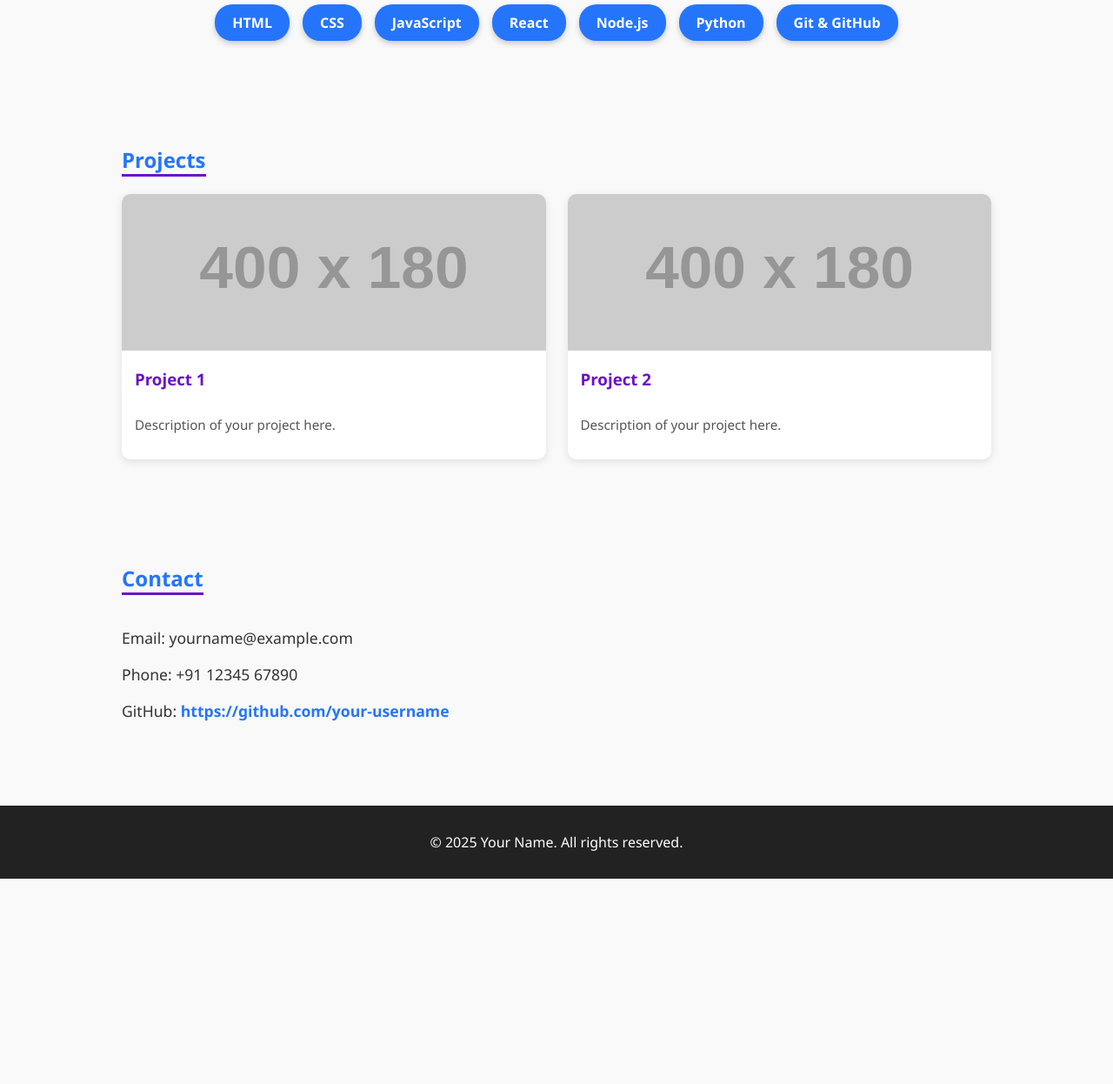
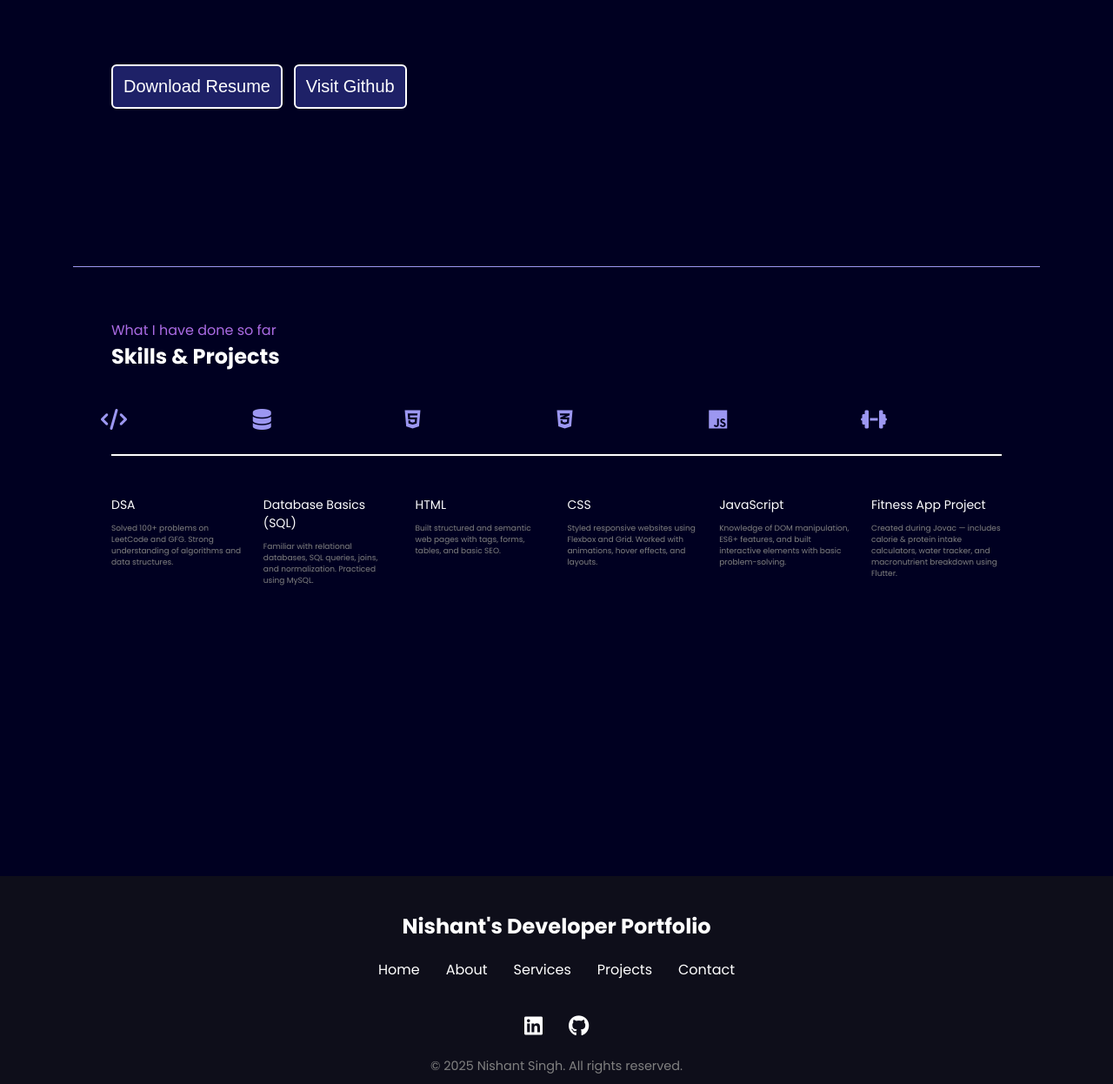
Before and after one commit to Nishant19Yadav/FULL-STACK, a plain HTML site: page me.html in a window 1280 px wide. Shown: the part 782-2028 px from the top of the page at 87% size. Before the commit the page ends 1792 px from the top, so only its background shows below. Drawn offline with nearby package versions, Linux system fonts and the light colour scheme; placeholder pictures from the web are drawn by us.

Commit message:
Portfolio

```diff
--- a/me.html
+++ b/me.html
@@ -1,220 +1,348 @@
 <!DOCTYPE html>
 <html lang="en">
+
 <head>
     <meta charset="UTF-8">
     <meta name="viewport" content="width=device-width, initial-scale=1.0">
-  <title>My Portfolio</title>
+    <title>Nishant's Portfolio</title>
+    <link rel="preconnect" href="https://fonts.googleapis.com">
+    <link rel="preconnect" href="https://fonts.gstatic.com" crossorigin>
+    <link href="https://fonts.googleapis.com/css2?family=Poppins:wght@400;600;700&display=swap" rel="stylesheet">
+    <link rel="stylesheet" href="https://cdnjs.cloudflare.com/ajax/libs/font-awesome/6.4.0/css/all.min.css" />
     <style>
-    body {
-      font-family: "Segoe UI", Arial, sans-serif;
+        * {
             margin: 0;
             padding: 0;
-      background-color: #f9f9f9;
-      color: #333;
         }
 
-    header {
-      background: linear-gradient(135deg, #6a11cb, #2575fc);
+        body {
+            background-color: rgb(0, 0, 33);
             color: white;
-      padding: 40px 0;
-      text-align: center;
-    }
-
-    header img {
-      width: 120px;
-      height: 120px;
-      border-radius: 50%;
-      border: 4px solid white;
-      margin-bottom: 15px;
-    }
-
-    header h1 {
-      margin: 10px 0 5px;
-      font-size: 2.5rem;
-    }
-
-    header p {
-      font-size: 1.2rem;
-      opacity: 0.9;
+            font-family: 'Poppins', sans-serif;
         }
 
         nav {
-      margin-top: 15px;
+            display: flex;
+            justify-content: space-around;
+            align-items: center;
+            height: 80px;
+            background-color: rgb(18, 18, 62);
         }
 
-    nav a {
+        nav ul {
+            display: flex;
+            justify-content: center;
+        }
+
+        nav ul li {
+            list-style: none;
+            margin: 0 23px;
+        }
+
+        nav ul li a {
+            text-decoration: none;
+            color: white;
+        }
+
+        nav ul li a:hover {
+            color: rgb(153, 153, 226);
+            font-size: 1.01rem;
+        }
+
+        main hr {
+            border: 0;
+            background: #9c97f1;
+            height: 1.2px;
+            margin: 60px 84px;
+        }
+
+        .left {
+            font-size: 1.5rem;
+        }
+
+        .firstSection {
+            display: flex;
+            justify-content: space-around;
+            margin: 130px 0;
+            align-items: center;
+        }
+
+        .firstSection>div {
+            width: 30%;
+        }
+
+        .leftSection {
+            font-size: 3rem;
+        }
+
+        .leftSection .buttons {
+            padding: 50px 0;
+        }
+
+        .leftSection .btn {
+            background: #1e2167;
+            color: white;
+            border: 2px solid white;
+            border-radius: 6px;
+            font-size: 20px;
+            cursor: pointer;
+            padding: 12px;
+        }
+
+        .purple {
+            color: rgb(170, 107, 228);
+        }
+
+        .text-gray {
+            color: rgb(170, 107, 228);
+        }
+
+        #element {
+            color: gray;
+        }
+
+        .secondSection {
+            max-width: 80vw;
+            margin: auto;
+            height: 80vh;
+        }
+
+        .secondSection h1 {
+            font-size: 1.5rem;
+        }
+
+        .secondSection .box {
+            position: relative;
+            display: flex;
+            justify-content: space-between;
+        }
+
+        .secondSection .box::before {
+            content: "";
+            position: absolute;
+            top: 20px;
+            /* adjust for icon alignment */
+            left: 0;
+            width: 100%;
+            height: 2px;
+            background: white;
+            z-index: 0;
+        }
+
+        .secondSection .vertical {
+            position: relative;
+            background: none;
+            z-index: 1;
+        }
+
+
+        .icon-top {
+            font-size: 24px;
+            color: #9c97f1;
+            position: relative;
+            top: -32px;
+            left: -12px;
+        }
+
+        .vertical-title {
+            position: relative;
+            top: 40px;
+            width: 150px;
+            font-size: 14px;
+            /* font-weight: bold; */
+        }
+
+        .vertical-desc {
+            position: relative;
+            top: 50px;
+            width: 150px;
+            color: gray;
+            font-size: 9px;
+        }
+
+        footer {
+            background-color: #0e0e1a;
+            color: white;
+            padding: 40px 0 10px 0;
+            font-family: 'Poppins', sans-serif;
+        }
+
+        .footer {
+            display: flex;
+            flex-direction: column;
+            align-items: center;
+            gap: 20px;
+        }
+
+        .footer-first h3 {
+            font-size: 1.5rem;
+            font-weight: bold;
+        }
+
+        .footer-links {
+            display: flex;
+            gap: 30px;
+            flex-wrap: wrap;
+            justify-content: center;
+        }
+
+        .footer-links a {
             color: white;
             text-decoration: none;
-      margin: 0 15px;
-      font-weight: bold;
-      padding: 5px 10px;
-      border-radius: 5px;
-      transition: background 0.3s;
+            font-weight: 500;
+            transition: 0.3s;
         }
 
-    nav a:hover {
-      background: rgba(255, 255, 255, 0.2);
+        .footer-links a:hover {
+            color: #9c97f1;
         }
 
-    section {
-      padding: 50px 20px;
-      max-width: 1000px;
-      margin: auto;
-    }
-
-    h2 {
-      color: #2575fc;
-      border-bottom: 3px solid #6a11cb;
-      display: inline-block;
-      margin-bottom: 20px;
-    }
-
-    #about {
+        .footer-bottom {
             text-align: center;
-    }
-
-    #about p {
-      font-size: 1.1rem;
-      line-height: 1.6;
-      max-width: 700px;
-      margin: auto;
-    }
-
-    .skills-list {
-      display: flex;
-      flex-wrap: wrap;
-      gap: 15px;
-      justify-content: center;
+            font-size: 0.9rem;
+            color: gray;
             margin-top: 20px;
         }
 
-    .skill {
-      background: #2575fc;
-      color: white;
-      padding: 10px 20px;
-      border-radius: 20px;
-      font-weight: bold;
-      box-shadow: 0 3px 6px rgba(0,0,0,0.2);
+        .footer-social {
+            display: flex;
+            justify-content: center;
+            gap: 30px;
+            margin-top: 20px;
         }
 
-    .projects {
-      display: grid;
-      grid-template-columns: repeat(auto-fit, minmax(280px, 1fr));
-      gap: 25px;
+        .footer-social i {
+            font-size: 24px;
+            color: white;
+            transition: color 0.3s ease;
         }
 
-    .project-card {
-      background: white;
-      border-radius: 10px;
-      overflow: hidden;
-      box-shadow: 0 3px 10px rgba(0,0,0,0.1);
-      transition: transform 0.3s;
+        .footer-social i:hover {
+            color: #9c97f1;
         }
 
-    .project-card:hover {
-      transform: translateY(-5px);
+        @media print {
+
+            nav,
+            footer,
+            .buttons {
+                display: none;
             }
-
-    .project-card img {
-      width: 100%;
-      height: 180px;
-      object-fit: cover;
-    }
-
-    .project-card h3 {
-      padding: 15px;
-      margin: 0;
-      color: #6a11cb;
-    }
-
-    .project-card p {
-      padding: 0 15px 15px;
-      font-size: 0.95rem;
-      color: #555;
-    }
-
-    #contact p {
-      font-size: 1.1rem;
-    }
-
-    .github-link {
-      color: #2575fc;
-      font-weight: bold;
-      text-decoration: none;
-    }
-
-    .github-link:hover {
-      text-decoration: underline;
-    }
-
-    footer {
-      text-align: center;
-      background: #222;
-      color: white;
-      padding: 15px;
-      margin-top: 30px;
         }
     </style>
 </head>
+
 <body>
-
     <header>
-    <img src="https://via.placeholder.com/120" alt="Profile Picture">
-    <h1>Your Name</h1>
-    <p>Web Developer | Designer | Programmer</p>
         <nav>
-      <a href="#about">About</a>
-      <a href="#skills">Skills</a>
-      <a href="#projects">Projects</a>
-      <a href="#contact">Contact</a>
-      <a href="https://github.com/your-username" target="_blank">GitHub</a>
+            <div class="left">Nishant's Portfolio</div>
+            <div class="right">
+                <ul>
+                    <li><a href="/">Home</a></li>
+                    <li><a href="/">About</a></li>
+                    <li><a href="/">Services</a></li>
+                    <li><a href="/">Projects</a></li>
+                    <li><a href="/">Contact Me</a></li>
+                </ul>
+            </div>
         </nav>
     </header>
 
-  <section id="about">
-    <h2>About Me</h2>
-    <p>Hello! I’m a passionate web developer who loves creating clean and user-friendly websites. I enjoy learning new technologies and solving real-world problems through code.</p>
+    <main>
+        <section class="firstSection">
+            <div class="leftSection">
+                Hi my name is <span class="purple">Nishant</span>
+                <div>and I am Learning</div>
+                <span id="element"></span>
+                <div class="buttons">
+                    <button class="btn" onclick="window.print()">Download Resume</button>
+                    <a href="https://github.com/Nishant19Yadav" target="_blank">
+                        <button class="btn">Visit Github</button>
+                    </a>
+                </div>
+            </div>
+            <div class="rightSection">
+                <img src="c:\Users\nisha\Pictures\Screenshots\Screenshot (67).png" alt="Nishant"
+                    style="width: 200px; height: 200px; border-radius: 50%; object-fit: cover;">
+            </div>
+
         </section>
-
-  <section id="skills">
-    <h2>Skills</h2>
-    <div class="skills-list">
-      <div class="skill">HTML</div>
-      <div class="skill">CSS</div>
-      <div class="skill">JavaScript</div>
-      <div class="skill">React</div>
-      <div class="skill">Node.js</div>
-      <div class="skill">Python</div>
-      <div class="skill">Git & GitHub</div>
+        <hr>
+        <section class="secondSection">
+            <span class="text-gray">What I have done so far</span>
+            <h1>Skills & Projects</h1>
+            <br><br><br>
+            <div class="box">
+                <div class="vertical">
+                    <i class="fas fa-code icon-top"></i>
+                    <div class="vertical-title">DSA</div>
+                    <div class="vertical-desc">Solved 100+ problems on LeetCode and GFG. Strong understanding of
+                        algorithms and data structures.</div>
                 </div>
-  </section>
-
-  <section id="projects">
-    <h2>Projects</h2>
-    <div class="projects">
-      <div class="project-card">
-        <img src="https://via.placeholder.com/400x180" alt="Project 1">
-        <h3>Project 1</h3>
-        <p>Description of your project here.</p>
+                <div class="vertical">
+                    <i class="fas fa-database icon-top"></i>
+                    <div class="vertical-title">Database Basics (SQL)</div>
+                    <div class="vertical-desc">Familiar with relational databases, SQL queries, joins, and
+                        normalization. Practiced using MySQL.</div>
                 </div>
-      <div class="project-card">
-        <img src="https://via.placeholder.com/400x180" alt="Project 2">
-        <h3>Project 2</h3>
-        <p>Description of your project here.</p>
+                <div class="vertical">
+                    <i class="fab fa-html5 icon-top"></i>
+                    <div class="vertical-title">HTML</div>
+                    <div class="vertical-desc">Built structured and semantic web pages with tags, forms, tables, and
+                        basic SEO.</div>
+                </div>
+                <div class="vertical">
+                    <i class="fab fa-css3-alt icon-top"></i>
+                    <div class="vertical-title">CSS</div>
+                    <div class="vertical-desc">Styled responsive websites using Flexbox and Grid. Worked with
+                        animations, hover effects, and layouts.</div>
+                </div>
+                <div class="vertical">
+                    <i class="fab fa-js icon-top"></i>
+                    <div class="vertical-title">JavaScript</div>
+                    <div class="vertical-desc">Knowledge of DOM manipulation, ES6+ features, and built interactive
+                        elements with basic problem-solving.</div>
+                </div>
+                <div class="vertical">
+                    <i class="fas fa-dumbbell icon-top"></i>
+                    <div class="vertical-title">Fitness App Project</div>
+                    <div class="vertical-desc">Created during Jovac — includes calorie & protein intake calculators,
+                        water tracker, and macronutrient breakdown using Flutter.</div>
                 </div>
             </div>
         </section>
-
-  <section id="contact">
-    <h2>Contact</h2>
-    <p>Email: yourname@example.com</p>
-    <p>Phone: +91 12345 67890</p>
-    <p>GitHub: <a class="github-link" href="https://github.com/your-username" target="_blank">https://github.com/your-username</a></p>
-  </section>
+    </main>
 
     <footer>
-    <p>© 2025 Your Name. All rights reserved.</p>
+        <div class="footer">
+            <div class="footer-first">
+                <h3>Nishant's Developer Portfolio</h3>
+            </div>
+            <div class="footer-links">
+                <a href="#">Home</a>
+                <a href="#">About</a>
+                <a href="#">Services</a>
+                <a href="#">Projects</a>
+                <a href="#">Contact</a>
+            </div>
+            <div class="footer-social">
+                <a href="https://www.linkedin.com/in/nishant-singh-1069002a3/" target="_blank"><i
+                        class="fab fa-linkedin"></i></a>
+                <a href="https://github.com/Nishant19Yadav" target="_blank"><i class="fab fa-github"></i></a>
+            </div>
+        </div>
+        <div class="footer-bottom">
+            <p>© 2025 Nishant Singh. All rights reserved.</p>
+        </div>
     </footer>
 
+    <script src="https://unpkg.com/typed.js@2.1.0/dist/typed.umd.js"></script>
+    <script>
+        var typed = new Typed('#element', {
+            strings: ['Web Development', 'with a strong foundation in Data Structures and Algorithms (C++).'],
+            typeSpeed: 50,
+        });
+    </script>
 </body>
+
 </html>
```
Lines whose indentation alone changed are shown as unchanged.
